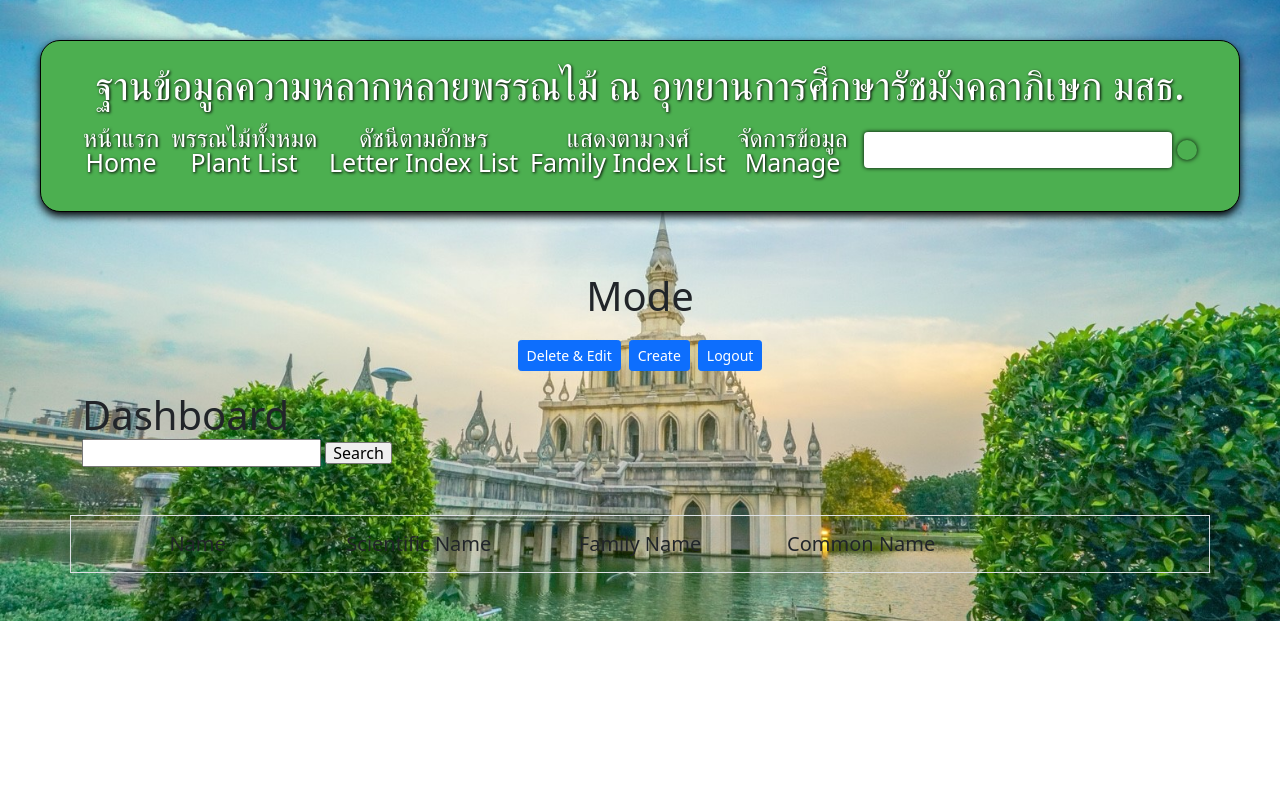
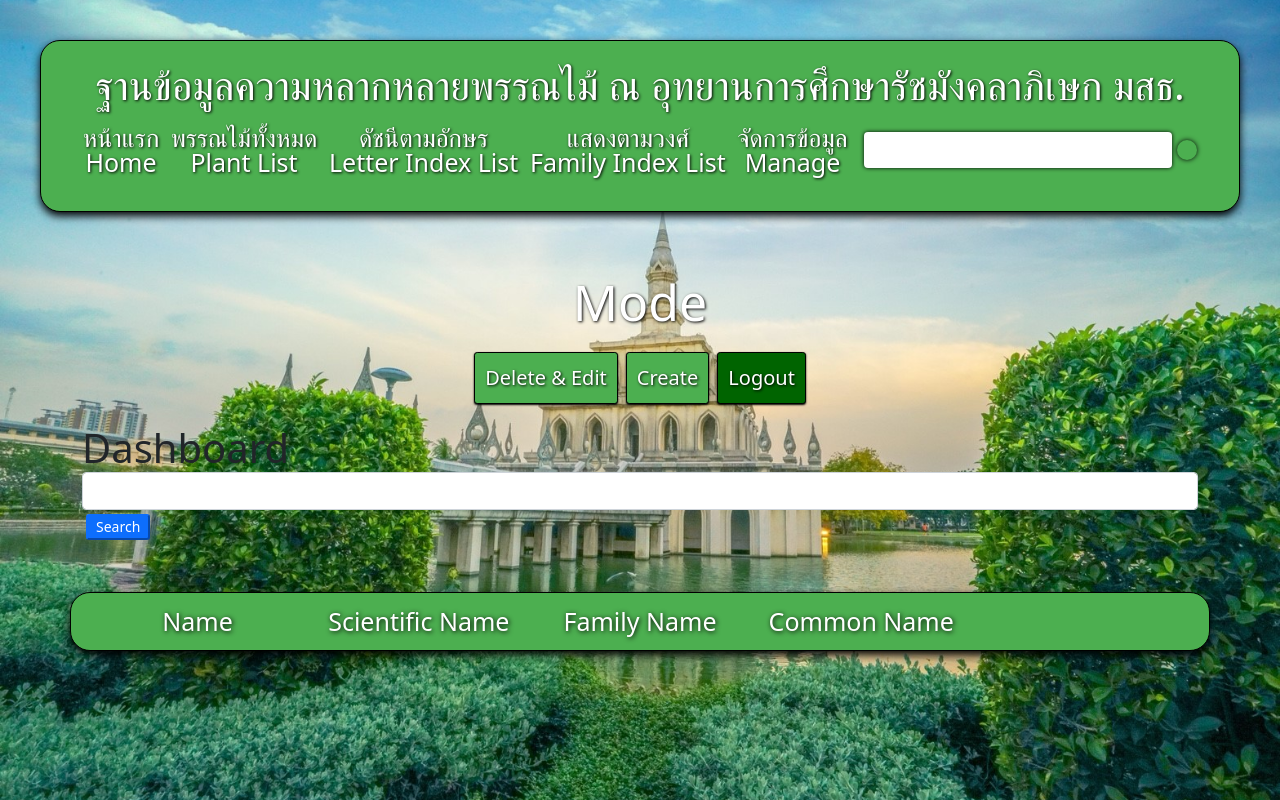
Before and after one commit to Re-Brain/CS50Web-Plant_Database, a Django app: page /dashboard in a window 1280 px wide. Run offline with Django 5.2, Linux system fonts and the light colour scheme; the visitor is signed in with stand-in values (Sample User, id 1); data that the repository does not hold is empty; some libraries are stand-ins or nearby versions.

Commit message:
Finished initial frontend of home plantList letterIndexList and FamilyIndexList

```diff
--- /dev/null
+++ b/application/static/application/admin.css
@@ -0,0 +1,46 @@
+.dashboard-option
+{
+    text-align: center;
+}
+
+.dashboard-option h1
+{
+    color: #fff;
+    font-size: 50px;
+    text-shadow: 1px 1px 3px rgba(0, 0, 0, 1);
+}
+
+.mode-container
+{
+    display: flex;
+    justify-content: center;
+    text-align: center;
+    align-items: center;
+}
+
+.button-admin, .button-admin-logout
+{
+    background-color: #4CAF50;
+    border: 1px solid black;
+    box-shadow: 0 1px 2px rgba(0, 0, 0, 1);
+    padding: 10px;
+    font-size: 20px;
+    text-shadow: 1px 1px 3px rgba(0, 0, 0, 1);
+}
+
+.button-admin:hover
+{
+    border: 1px solid black;
+    background-color: #4CAF50;
+}
+
+.button-admin-logout
+{
+    background-color: #006400;
+}
+
+.button-admin-logout:hover
+{
+    border: 1px solid black;
+    background-color: #006400;
+}
--- a/application/static/application/dashboard.css
+++ /dev/null
@@ -1,7 +0,0 @@
-.mode-container
-{
-    display: flex;
-    justify-content: center;
-    text-align: center;
-    align-items: center;
-}
--- a/application/static/application/layout.css
+++ b/application/static/application/layout.css
@@ -32,6 +32,13 @@ footer, header, hgroup, menu, nav, section {
 }
 body {
 	line-height: 1;
+    height: 100%;
+    width: 100%;
+    background: url("/static/application/images/background.jpg");
+    background-size: cover;
+    background-position: center;
+    background-repeat: no-repeat;
+    background-attachment: fixed;
 }
 ol, ul {
 	list-style: none;
@@ -53,15 +60,6 @@ table {
 
 .home-container
 {
-  /* background: linear-gradient(to bottom, #87CEEB, #8FBC8F);
-  background: -webkit-linear-gradient(top, #87CEEB, #8FBC8F);
-  background: -moz-linear-gradient(top, #87CEEB, #8FBC8F);
-  background: -o-linear-gradient(top, #87CEEB, #8FBC8F); */
-  background: url("/static/application/images/background.jpg");
-  background-size: cover;
-  background-position: center;
-  background-repeat: no-repeat;
-  background-attachment: fixed;
   height: 100%;
   width: 100%;
 }
--- a/application/static/application/list.css
+++ b/application/static/application/list.css
@@ -3,6 +3,24 @@
     display: flex;
     align-items: center;
     text-align: center;
+    background: #4CAF50;
+    border-radius: 20px;
+    border: 1px solid black;
+    box-shadow: 0 4px 8px rgba(0, 0, 0, 1);
+}
+
+.list-title-container p
+{
+  font-size: 25px;
+  color: #fff;
+  text-shadow: 1px 1px 5px rgba(0, 0, 0, 1);
+}
+
+.list-item-container p
+{
+  font-size: 18px;
+  color: #fff;
+  text-shadow: 1px 1px 5px rgba(0, 0, 0, 1);
 }
 
 .plant
@@ -43,3 +61,17 @@
   align-items: center;
   justify-content: center;
 }
+
+.edit-button, .delete-button
+{
+  background-color: #006400;
+  border: 1px solid black;
+  box-shadow: 0 1px 2px rgba(0, 0, 0, 1);
+}
+
+.edit-button:hover, .delete-button:hover
+{
+  background-color: #006400;
+  border: 1px solid black;
+  box-shadow: 0 1px 2px rgba(0, 0, 0, 1);
+}
--- /dev/null
+++ b/application/static/application/nav.css
@@ -0,0 +1,54 @@
+.pagination
+{
+    display: flex;
+    align-items: center;
+}
+
+.page-link
+{
+    background-color: #4CAF50;
+    padding: 20px;
+    margin-left: 2px;
+    margin-right: 2px;
+    display: flex;
+    align-items: center;
+    justify-content: center;
+    width: 50px;
+    height: 50px;
+    box-shadow: 0 4px 8px rgba(0, 0, 0, 1);
+    border: 1px solid black;
+    border-radius: 50%;
+}
+
+.page-link:hover
+{
+    background-color: #4CAF50;
+    border: 1px solid black;
+}
+
+.page-link a
+{
+    text-decoration: none;
+}
+
+.page-link p
+{
+    font-size: 20px;
+    text-shadow: 1px 1px 3px rgba(0, 0, 0, 1);
+    color: #fff;
+}
+
+.active-item
+{
+    background-color: #006400;
+}
+
+.active-item:hover
+{
+    background-color: #006400;
+}
+
+.icon-page
+{
+    color: #fff;
+}
--- a/application/templates/application/admin.html
+++ b/application/templates/application/admin.html
@@ -2,17 +2,16 @@
 {% load static %}
 
 {% block extra_css %}
-    <link rel="stylesheet" href="{% static 'application/dashboard.css'%}">
+    <link rel="stylesheet" href="{% static 'application/admin.css'%}">
 {% endblock %}
 
 {% block body %}
-    <div class="dashboard-option text-center">
+    <div class="dashboard-option">
         <h1>Mode</h1>
-
         <div class="m-3 mode-container">
-            <a href="{% url 'dashboard' %}" class="btn btn-primary btn-sm m-1" id="dashboard">Delete & Edit</a>
-            <a href="{% url 'create' %}" class="btn btn-primary btn-sm m-1" id="create">Create</a>
-            <a href="{% url 'logout' %}" class="btn btn-primary btn-sm m-1">Logout</a>
+            <a href="{% url 'dashboard' %}" class="btn btn-primary btn-sm m-1 button-admin" id="dashboard">Delete & Edit</a>
+            <a href="{% url 'create' %}" class="btn btn-primary btn-sm m-1 button-admin" id="create">Create</a>
+            <a href="{% url 'logout' %}" class="btn btn-primary btn-sm m-1 button-admin-logout">Logout</a>
         </div>
     </div>
 
--- a/application/templates/application/dashboard.html
+++ b/application/templates/application/dashboard.html
@@ -4,8 +4,8 @@
     <div class="container">
         <h1>{{ title }}</h1>
         <form action="{% url 'adminSearch' %}" method="POST">
-            <input type="text" name="input">
-            <input type="submit" value="Search">
+            <input class="form-control" type="text" name="input">
+            <input class="btn-primary btn-sm m-1" type="submit" value="Search">
             <input type="hidden" name="admin" value="admin">
         </form>
     </div>
--- a/application/templates/application/familyIndexList.html
+++ b/application/templates/application/familyIndexList.html
@@ -14,6 +14,7 @@
 
     <div class="container">
         {% for first_letter, family_name_list in organized_data.items %}
+            <div class="index-container">
                 <div class="index-item">
                     <h2>{{ first_letter }}</h2>
                     <div class="index-item-names">
@@ -22,6 +23,8 @@
                         {% endfor %}
                     </div>
                 </div>
+            </div>
+
         {% endfor %}
     </div>
 {% endblock %}
--- a/application/templates/application/letterIndexList.html
+++ b/application/templates/application/letterIndexList.html
@@ -2,7 +2,8 @@
 {% load static %}
 
 {% block extra_css %}
-<link rel="stylesheet" href="{% static 'application/page.css'%}">
+    <link rel="stylesheet" href="{% static 'application/page.css'%}">
+    <link rel="stylesheet" href="{% static 'application/letterIndexList.css'%}">
 {% endblock %}
 
 {% block body %}
--- a/application/templates/application/list.html
+++ b/application/templates/application/list.html
@@ -2,6 +2,7 @@
 
 {% block extra_css %}
     <link rel="stylesheet" href="{% static 'application/list.css'%}">
+    <link rel="stylesheet" href="{% static 'application/nav.css'%}">
 {% endblock %}
 
 {% block body %}
@@ -15,55 +16,55 @@
     {% include "application/nav.html" %}
 
     <div class="container" id="list">
-        <div class="row p-3 border row-display mt-3 mb-3">
-            <div class="col">
-            <h5>Name</h5>
+        <div class="row p-3 row-display mt-3 mb-3">
+            <div class="col list-title-container">
+                <p>Name</p>
             </div>
-            <div class="col">
-            <h5>Scientific Name</h5>
+            <div class="col list-title-container">
+                <p>Scientific Name</p>
             </div>
-            <div class="col">
-            <h5>Family Name</h5>
+            <div class="col list-title-container">
+                <p>Family Name</p>
             </div>
-            <div class="col">
-            <h5>Common Name</h5>
+            <div class="col list-title-container">
+                <p>Common Name</p>
             </div>
             {% if admin %}
-            <div class="col"></div>
+                <div class="col"></div>
             {% endif %}
         </div>
 
         {% for plant in venues %}
             <a href="{% url 'plant' id=plant.id %}" class="plant">
-                <div class="row p-3 border row-display mt-3 mb-3">
-                    <div class="col">
-                        {{ plant.name }}
+                <div class="row p-3 row-display mt-3 mb-3">
+                    <div class="col list-item-container">
+                        <p>{{ plant.name }}</p>
                     </div>
-                    <div class="col">
-                        {{ plant.scientificName }}
+                    <div class="col list-item-container">
+                        <p>{{ plant.scientificName }}</p>
                     </div>
-                    <div class="col">
+                    <div class="col list-item-container">
                         {% if plant.familyNameList.exists %}
-                            {% for name in plant.familyNameList.all %}
-                                {{ name }}{% if not forloop.last %},{% endif %}
+                            {% for name in plant.familyNameList.all|slice:":2" %}
+                                <p>{{ name }}{% if not forloop.last %},{% endif %}</p>
                             {% endfor %}
                         {% else %}
                             <p>-</p>
                         {% endif %}
                     </div>
-                    <div class="col">
+                    <div class="col list-item-container">
                         {% if plant.commonNameList.exists %}
-                            {% for name in plant.commonNameList.all %}
-                                {{ name }}{% if not forloop.last %},{% endif %}
+                            {% for name in plant.commonNameList.all|slice:":2" %}
+                                <p>{{ name }}{% if not forloop.last %},{% endif %}</p>
                             {% endfor %}
                         {% else %}
                             <p>-</p>
                         {% endif %}
                     </div>
                     {% if admin %}
-                        <div class="col">
-                            <button class="btn btn-primary btn-sm edit" onclick="editPlant(event, '{{ plant.id }}')">Edit</button>
-                            <button class="btn btn-primary btn-sm delete" onclick="deletePlant(event, '{{ plant.id }}')">Delete</button>
+                        <div class="col list-item-container">
+                            <button class="btn btn-primary btn-sm edit-button" onclick="editPlant(event, '{{ plant.id }}')">Edit</button>
+                            <button class="btn btn-primary btn-sm delete-button" onclick="deletePlant(event, '{{ plant.id }}')">Delete</button>
                         </div>
                     {% endif %}
                 </div>
--- a/application/templates/application/nav.html
+++ b/application/templates/application/nav.html
@@ -1,17 +1,17 @@
-<div class="d-flex justify-content-center p-3">
-    <nav >
+<div class="d-flex justify-content-center pt-3 pb-3">
+    <nav>
         {% if venues.has_other_pages %}
         <ul class="pagination">
             {% if venues.has_previous %}
-                <li class="page-item"><a class="page-link" href="?page1">&laquo;</a></li>
-                <li class="page-item"><a class="page-link" href="?page={{ venues.previous_page_number }}">Previous</a></li>
-                <li class="page-item"><a class="page-link" href="?page={{ venues.previous_page_number }}">{{ venues.previous_page_number }}</a></li>
+                <li class="page-link"><a href="?page1"><i class="icon-page fa-solid fa-angles-left"></i></a></li>
+                <li class="page-link"><a href="?page={{ venues.previous_page_number }}"><i class="icon-page fa-solid fa-angle-left"></i></a></li>
+                <li class="page-link"><a href="?page={{ venues.previous_page_number }}"><p>{{ venues.previous_page_number }}</p></a></li>
             {% endif %}
-                <li class="page-item active"><a class="page-link" href="?page={{ venues.number }}">{{ venues.number }} </a></li>
+                <li class="page-link active-item"><a href="?page={{ venues.number }}"><p>{{ venues.number }}</p></a></li>
             {% if venues.has_next %}
-                <li class="page-item"><a class="page-link" href="?page={{ venues.next_page_number }}">{{ venues.next_page_number }}</a></li>
-                <li class="page-item"><a class="page-link" href="?page={{ venues.next_page_number }}">Next</a></li>
-                <li class="page-item"> <a class="page-link" href="?page={{ venues.paginator.num_pages }}">&raquo;</a></li>
+                <li class="page-link"><a href="?page={{ venues.next_page_number }}"><p>{{ venues.next_page_number }}</p></a></li>
+                <li class="page-link"><a href="?page={{ venues.next_page_number }}"><i class="icon-page fa-solid fa-angle-right"></i></a></li>
+                <li class="page-link"><a href="?page={{ venues.paginator.num_pages }}"><i class="icon-page fa-solid fa-angles-right"></i></a></li>
             {% endif %}
         </ul>
         {% endif %}
--- a/application/templates/application/plant.html
+++ b/application/templates/application/plant.html
@@ -6,7 +6,7 @@
 {% endblock %}
 
 {% block body %}
-    <div class="main-container data-container">
+    <div class="data-container">
         <div class="row">
             <div class="data-item data-image">
                 {% if data.plantImageList.exists %}
@@ -14,7 +14,7 @@
                         <img src="{{ image.image.url }}" alt="">
                     {% endfor %}
                 {% else %}
-                    <p>No Image available</p>
+                    <p class="plant-image">No Image available</p>
                 {% endif %}
             </div>
         </div>
--- a/application/templates/application/result.html
+++ b/application/templates/application/result.html
@@ -1,6 +1,5 @@
 {% extends "application/layout.html" %}
 
 {% block body %}
-   <h1>{{ title }}</h1>
     {% include "application/list.html" %}
 {% endblock %}
```
Also changed, not shown: application/static/application/familyIndexList.css (+25 -4 lines), application/static/application/letterIndexList.css (added, +34 -0 lines), application/static/application/plant.css (+26 -3 lines). Lines whose indentation alone changed are shown as unchanged.
